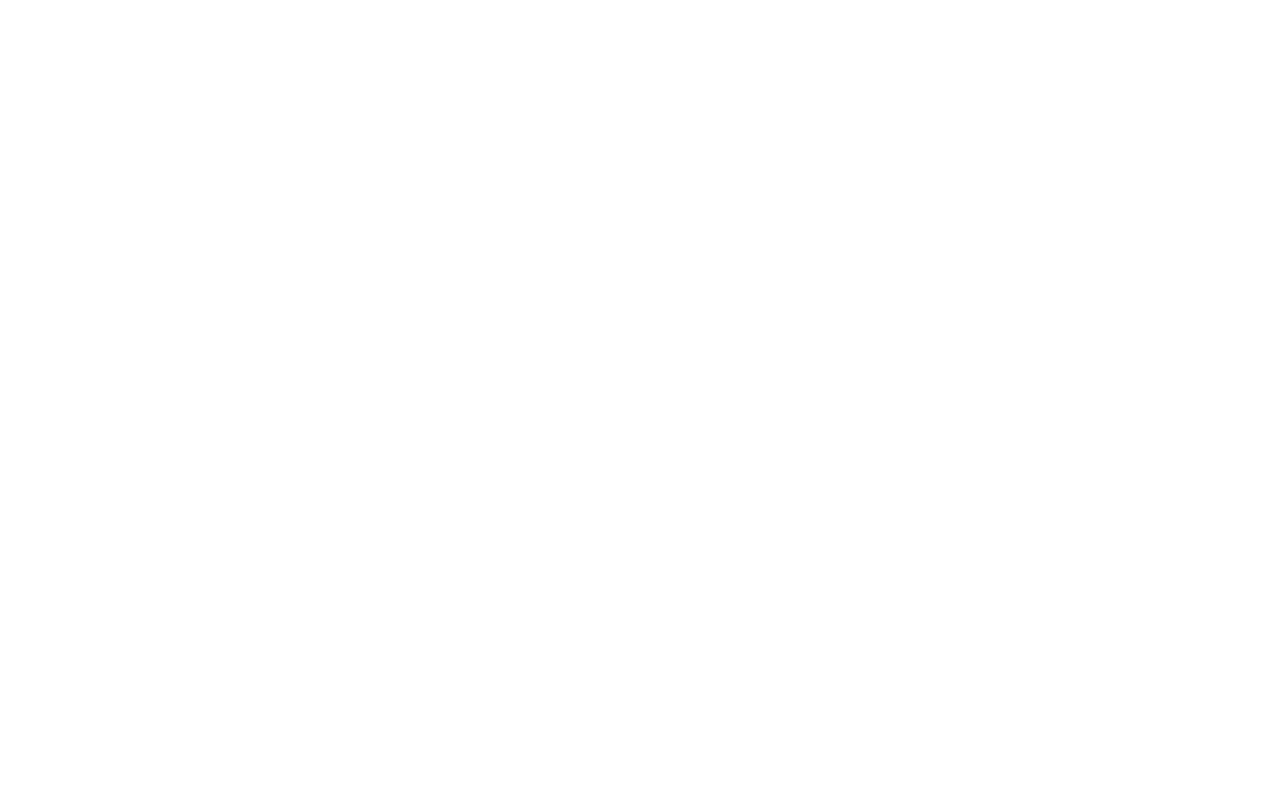
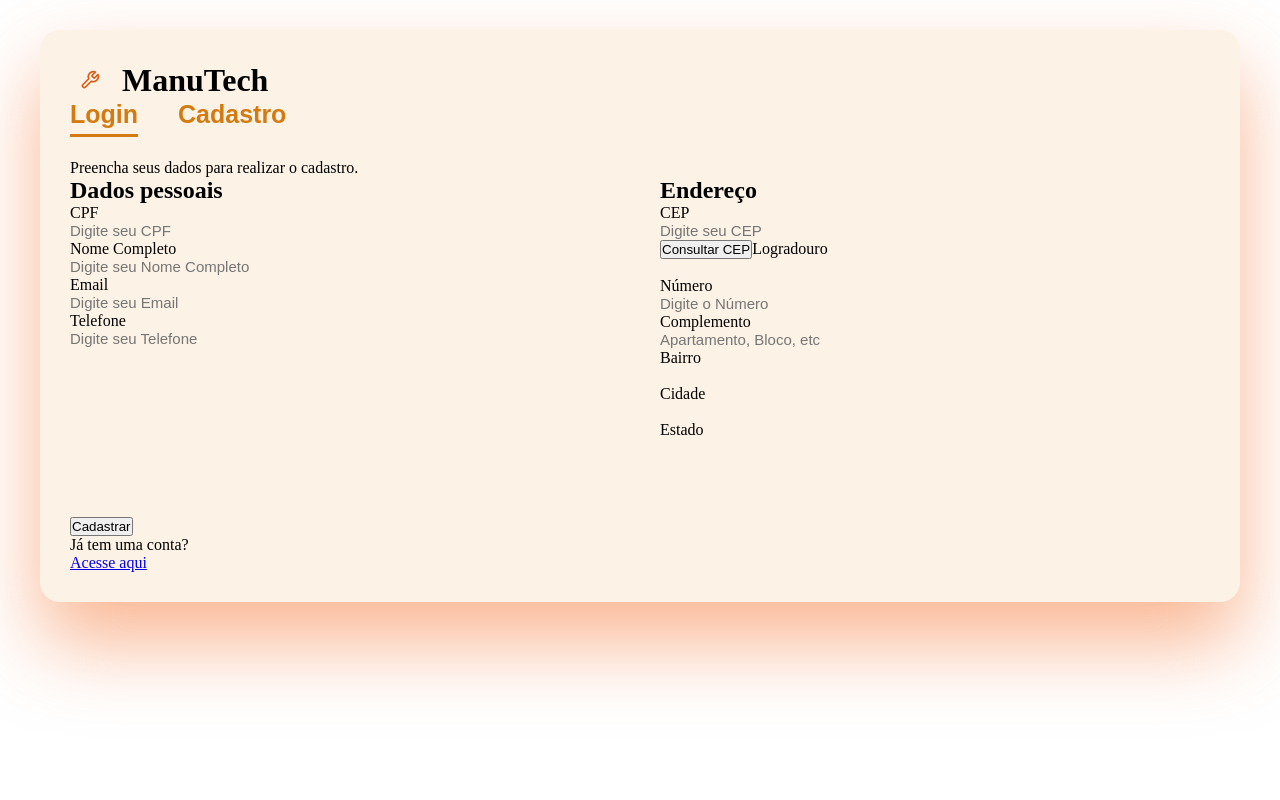
Before and after one commit to Luigi2507/Trabalho_WEB2, an Angular app: page /cadastro in a window 1280 px wide. Shown: the top 800 px of the page. Built offline with nearby package versions, Linux system fonts and the light colour scheme.

Commit message:
Css da pag de cadastro

```diff
--- a/src/app/cadastro/cadastro.css
+++ b/src/app/cadastro/cadastro.css
@@ -0,0 +1,88 @@
+*{
+  box-sizing: border-box;
+  margin: 0;
+  padding: 0;
+}
+
+.logo {
+  display: flex;
+  align-items: center;
+  gap: 12px;
+}
+
+.logo-icone{
+  width: 40px;
+  height: 40px;
+  border: 2px solid none;
+  border-radius: 10px;
+  display: flex;
+  align-items: center;
+  justify-content: center;
+}
+
+.logo-icone svg{
+  width: 20px;
+  height: 22px;
+  stroke: #db5b16;
+}
+
+.abas{
+  display: flex;
+  gap: 40px;
+  margin-bottom: 22px;
+}
+
+.aba{
+  background: none;
+  border: none;
+  color: rgb(211, 123, 16);
+  font-size: 25px;
+  font-weight: 700;
+  padding-bottom: 5px;
+  cursor: pointer;
+  border-bottom: 3px solid transparent;
+}
+
+.aba.login{
+  color: rgb(211, 123, 16);
+  border-bottom-color: rgb(211,123,16);
+}
+
+.cadastro-container {
+  width: 100%;
+  max-width: 1200px;
+  background: rgb(252, 242, 229);
+  border-radius: 20px;
+  display: flex;
+  flex-direction: column;
+  padding: 30px;
+  box-shadow: 0 40px 80px rgba(245, 110, 38, 0.5);
+  min-height: 520px;
+  margin: 30px auto;
+}
+
+form {
+  display: flex;
+  gap: 40px;
+  flex-wrap: wrap;
+  width: 100%;
+}
+
+.form-dados-pessoais, .form-dados-endereco {
+  flex: 1;
+  min-width: 280px;
+}
+
+.form-dados-endereco input, .form-dados-pessoais input {
+  background: none;
+  border: none;
+  outline: none;
+    color: rgb(24, 23, 23);
+  font-size: 15px;
+  width: 100%;
+}
+
+.form-acoes {
+  width: 100%;
+  margin-top: 20px;
+}
--- a/src/app/cadastro/cadastro.html
+++ b/src/app/cadastro/cadastro.html
@@ -10,21 +10,22 @@
             <h1 class="nome-logo">ManuTech</h1>
         </div>
 
-        <nav class="abas">
-            <button class="botao-aba" type="button">Login</button>
-            <button class="botao-aba" type="button">Cadastro</button>
-        </nav>
+        <div class="abas">
+            <button class="aba login" type="button">Login</button>
+            <button class="aba" type="button">Cadastro</button>
+        </div>
 
         <p>Preencha seus dados para realizar o cadastro.</p>
     </header>
 
+    <div class="area-formulario">
         <main>
             <form>
                 <!--DADOS PESSOAIS-->
                 <section class="form-dados-pessoais">
                 <h2>Dados pessoais</h2>
 
-            <label for="cpf">CPF</label>
+                <label for="cpf" class="">CPF</label>
                 <input type='text' id="cpf" name="cpf" placeholder="Digite seu CPF">
 
                 <label for="nome">Nome Completo</label>
@@ -72,5 +73,6 @@
                 </div>
             </form>
         </main>
+    </div>
 
 </div>
--- a/src/app/login/login.css
+++ b/src/app/login/login.css
@@ -58,6 +58,7 @@
   height: 22px;
   stroke: #db5b16;
 }
+
 .nome-logo {
   color: #db5b16;
   font-size: 24px;
```
Lines whose indentation alone changed are shown as unchanged.
